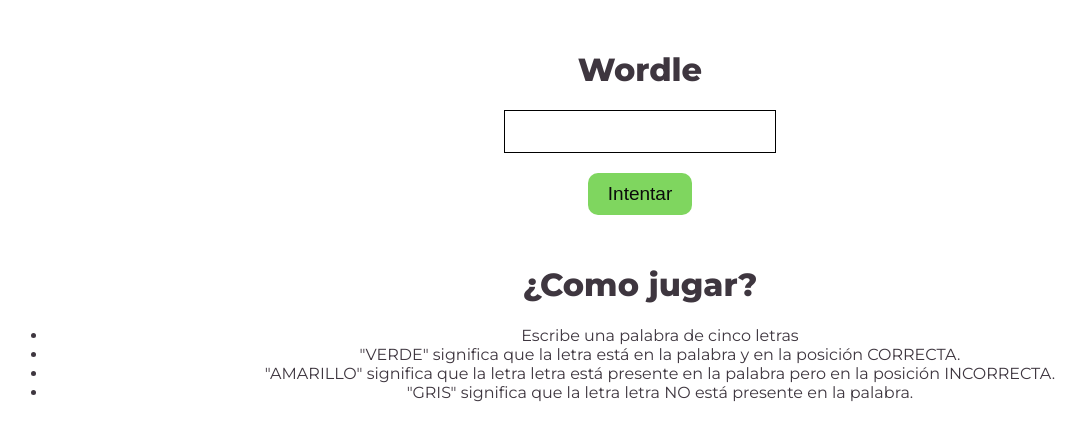
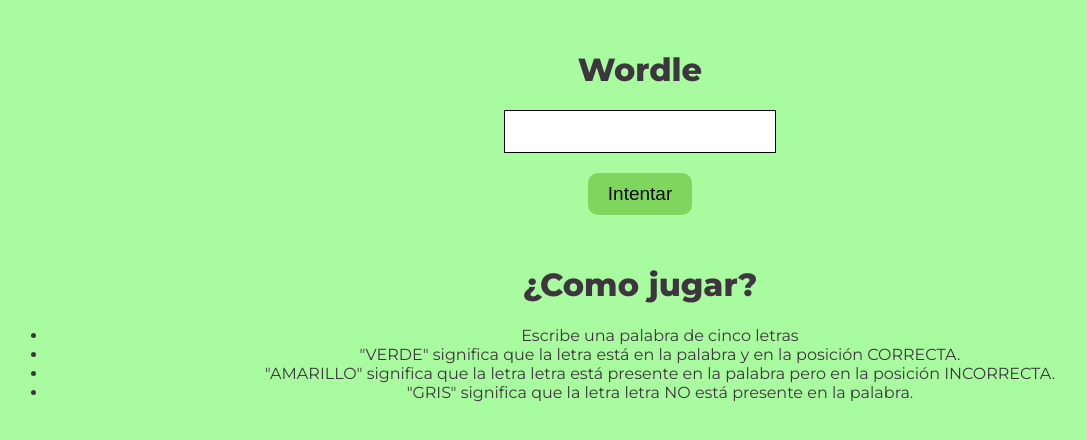
Before and after one commit to Jimesosa59/juego.wordle, a plain HTML site: page index.html in a window 1280 px wide. Shown: the whole page, without its empty margins (0-1087 px from the left). Drawn offline with Linux system fonts and the light colour scheme; no server answers.

Commit message:
cambio en el style

```diff
--- a/style.css
+++ b/style.css
@@ -1,7 +1,7 @@
 @import url('https://fonts.googleapis.com/css?family=Montserrat:400,800');
 
 body{
-    background: #fff;
+    background: #a9fb9f;
     font-family: 'Montserrat', sans-serif;
     color: #3E363F;
 }
```
